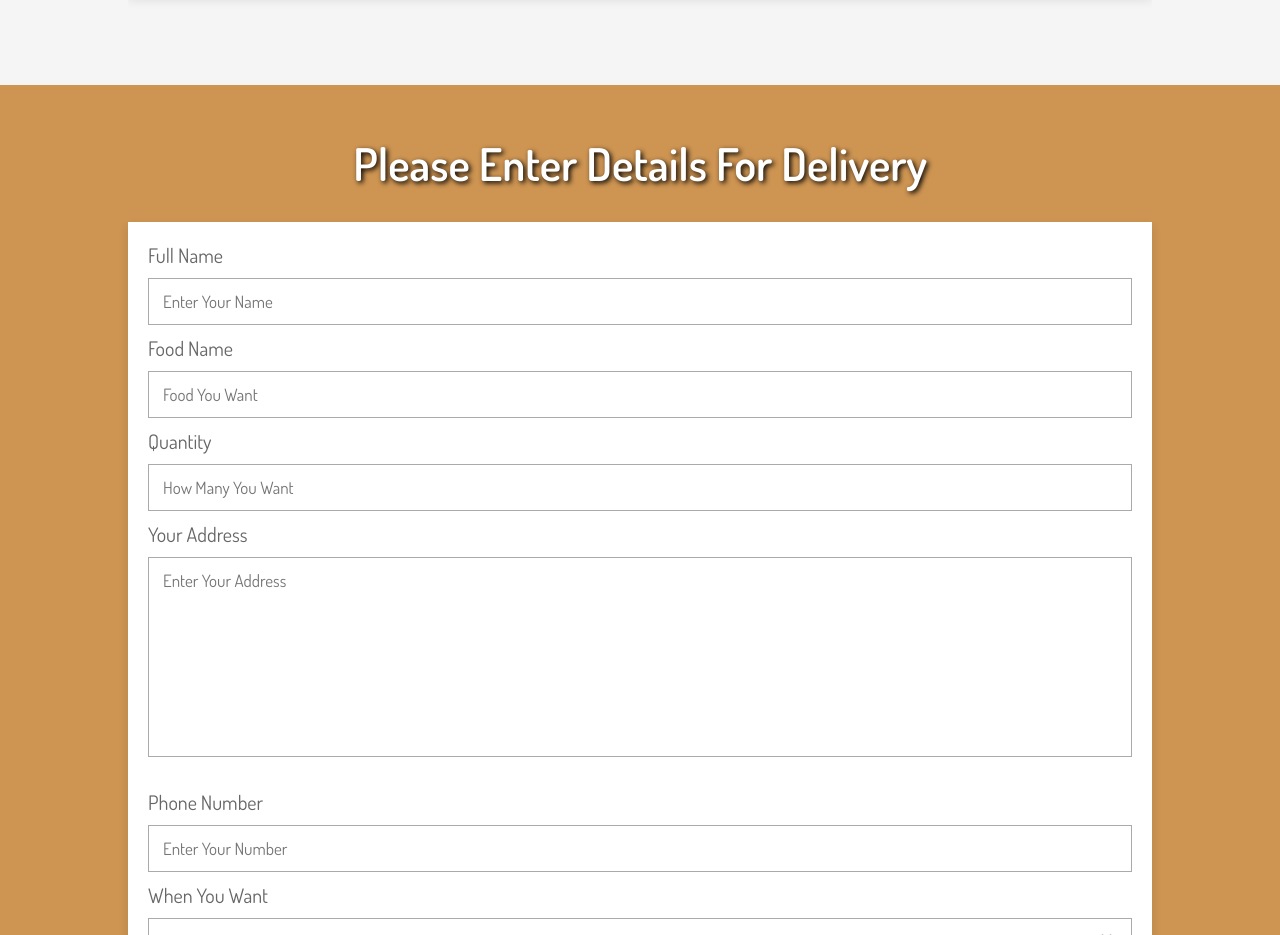
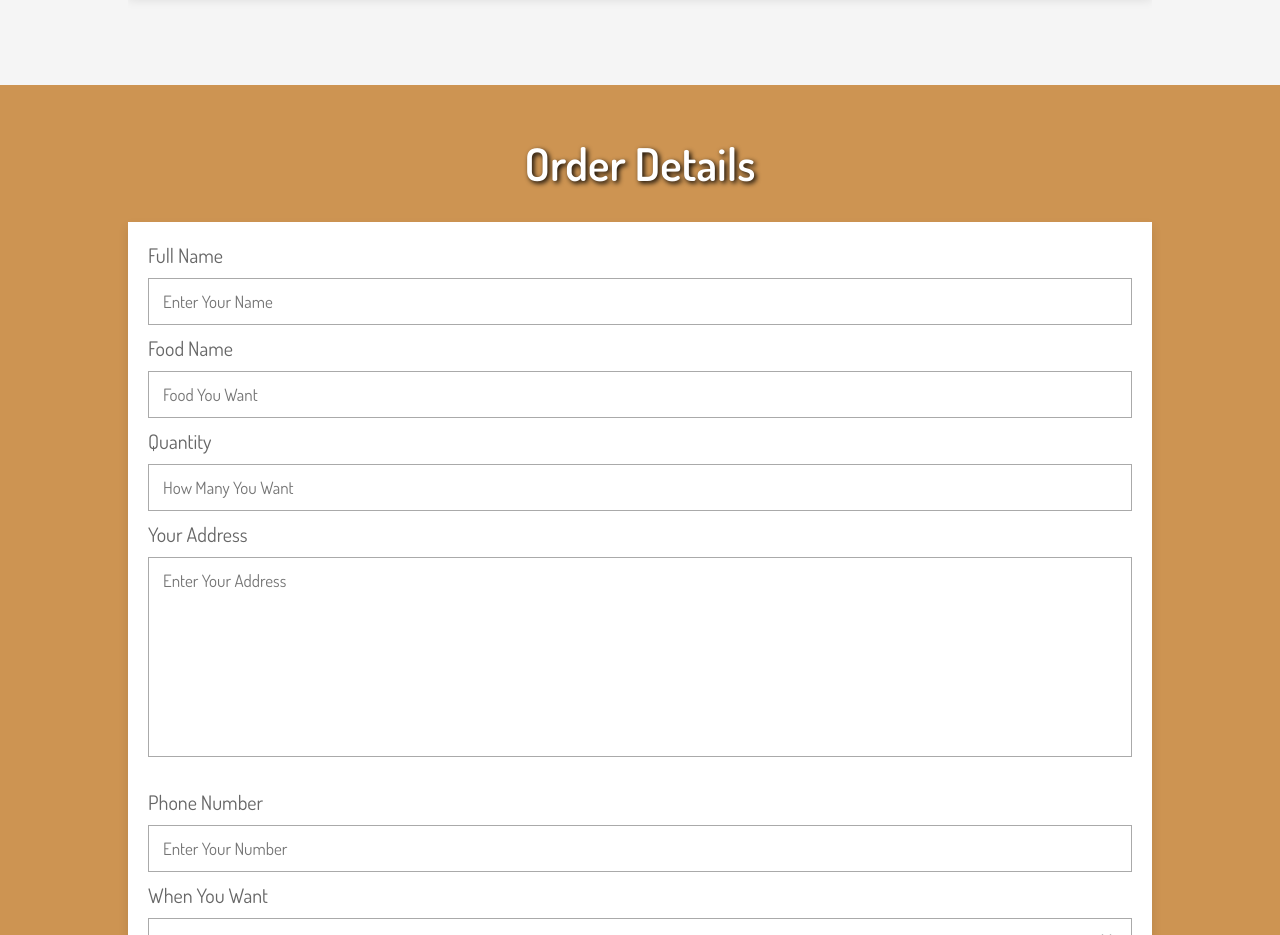
Before and after one commit to Yukti096/Food-Website-Home-Page, a plain HTML site: page index.html in a window 1280 px wide. Shown: the part 3680-4615 px from the top of the page. Drawn offline with nearby package versions, Linux system fonts and the light colour scheme; some packages are replaced by stand-ins of ours; a script that the page names is missing.

Commit message:
home-page-html

```diff
--- a/index.html
+++ b/index.html
@@ -267,7 +267,7 @@
 
    <div class="heading">
       <span></span>
-      <h3> Please Enter Details for Delivery</h3>
+      <h3>Order Details</h3>
    </div>
 
    <form action="">
```
